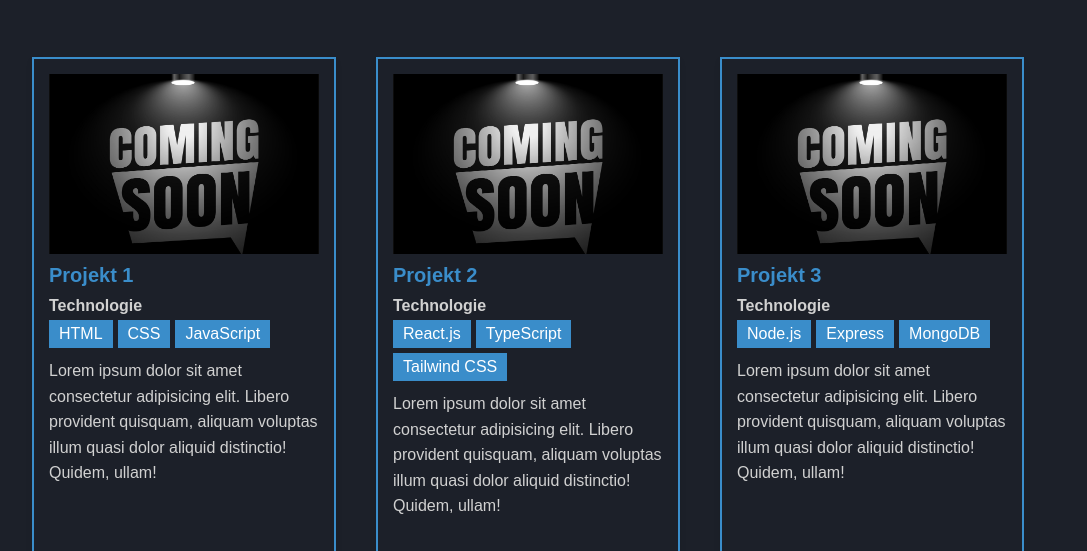
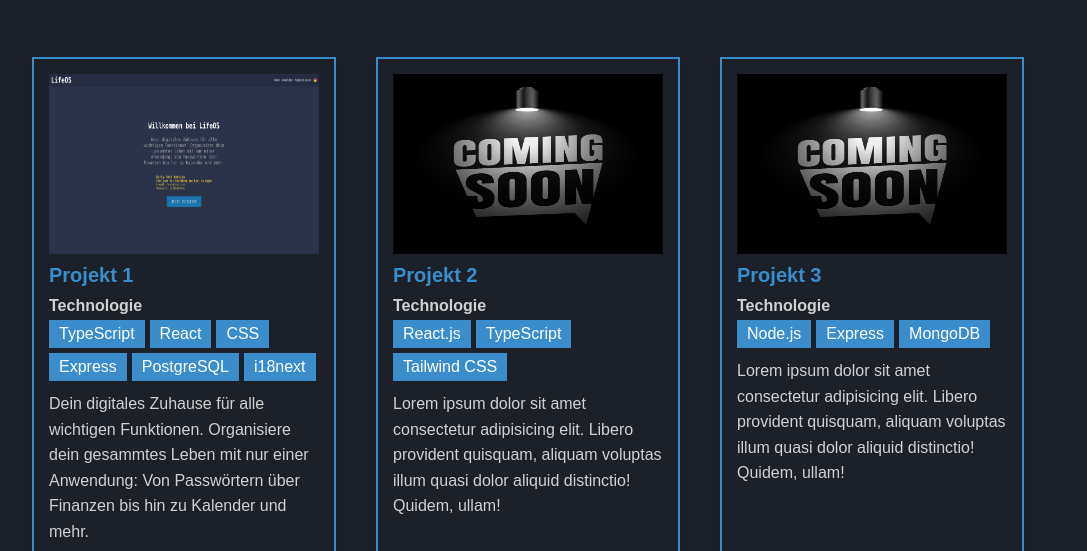
Before and after one commit to BarloGER/portfolio, a plain HTML site: page index.html in a window 1280 px wide. Shown: the part 1970-2521 px from the top of the page, without its empty margins (112-1199 px from the left). Drawn offline with Linux system fonts and the light colour scheme.

Commit message:
feat: add life-os as project
Added life-os image
Added necessary links
Changed object-fit from cover to fill

```diff
--- a/index.html
+++ b/index.html
@@ -155,29 +155,40 @@
           <div class="projects__list">
             <!-- Project 1 -->
             <div class="projects__container">
-              <img src="assets/coming-soon.jpg" alt="Project Image" />
+              <img src="assets/lifeos.png" alt="Project Image" />
               <div class="project__info">
                 <h4>Projekt 1</h4>
                 <div class="project__technologies">
                   <span data-i18n="projects.technology">Technologien:</span>
                   <ul>
-                    <li>HTML</li>
+                    <li>TypeScript</li>
+                    <li>React</li>
                     <li>CSS</li>
-                    <li>JavaScript</li>
+                    <li>Express</li>
+                    <li>PostgreSQL</li>
+                    <li>i18next</li>
                   </ul>
                 </div>
                 <p>
-                  Lorem ipsum dolor sit amet consectetur adipisicing elit.
-                  Libero provident quisquam, aliquam voluptas illum quasi dolor
-                  aliquid distinctio! Quidem, ullam!
+                  Dein digitales Zuhause für alle wichtigen Funktionen.
+                  Organisiere dein gesammtes Leben mit nur einer Anwendung: Von
+                  Passwörtern über Finanzen bis hin zu Kalender und mehr.
                 </p>
               </div>
               <div class="project__links">
-                <a href="#" class="project__link">
+                <a
+                  href="https://life-os-barlo.netlify.app/"
+                  class="project__link"
+                  target="_blank"
+                >
                   <img src="assets/external-link.svg" alt="Live Icon" />
                   Live
                 </a>
-                <a href="#" class="project__link">
+                <a
+                  href="https://github.com/BarloGER/life-os"
+                  class="project__link"
+                  target="_blank"
+                >
                   <img src="assets/github.png" alt="Code Icon" />
                   Code
                 </a>
--- a/styles.css
+++ b/styles.css
@@ -369,7 +369,7 @@ body {
 .projects__container img {
   width: 100%;
   height: 180px;
-  object-fit: cover;
+  object-fit: fill;
 }
 
 .project__info {
```
Also changed, not shown: assets/lifeos.png (added).
